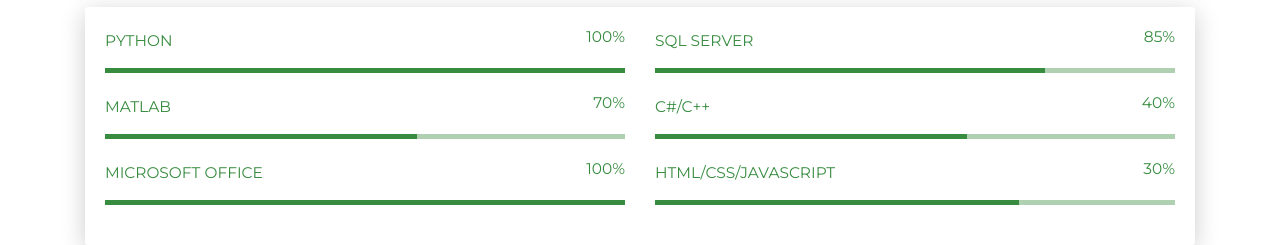
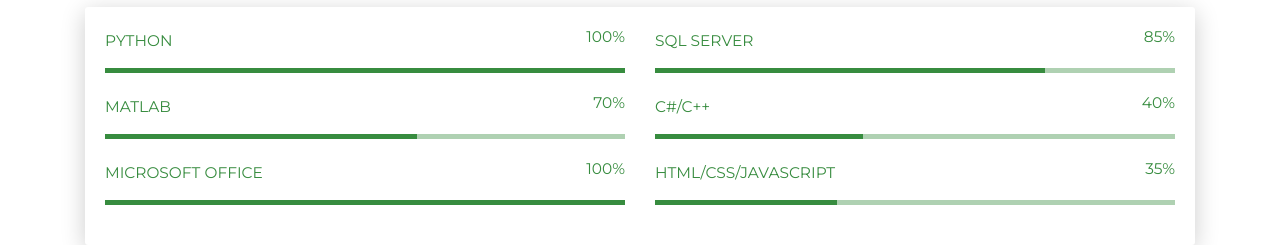
Before and after one commit to Sheikhfathollahi/about, a plain HTML site: page index.html in a window 1280 px wide. Shown: the part 1100-1345 px from the top of the page. Drawn offline with Linux system fonts and the light colour scheme.

Commit message:
Update index.html

```diff
--- a/index.html
+++ b/index.html
@@ -134,7 +134,7 @@
           <div class="col-md-6">
             <div class="progress-container progress-primary"><span class="progress-badge">C#/C++</span>
               <div class="progress">
-                <div class="progress-bar progress-bar-primary" data-aos="progress-full" data-aos-offset="10" data-aos-duration="2000" role="progressbar" aria-valuenow="60" aria-valuemin="0" aria-valuemax="100" style="width: 60%;"></div><span class="progress-value">40%</span>
+                <div class="progress-bar progress-bar-primary" data-aos="progress-full" data-aos-offset="10" data-aos-duration="2000" role="progressbar" aria-valuenow="60" aria-valuemin="0" aria-valuemax="100" style="width: 40%;"></div><span class="progress-value">40%</span>
               </div>
             </div>
           </div>
@@ -150,7 +150,7 @@
           <div class="col-md-6">
             <div class="progress-container progress-primary"><span class="progress-badge">HTML/CSS/Javascript</span>
               <div class="progress">
-                <div class="progress-bar progress-bar-primary" data-aos="progress-full" data-aos-offset="10" data-aos-duration="2000" role="progressbar" aria-valuenow="60" aria-valuemin="0" aria-valuemax="100" style="width: 70%;"></div><span class="progress-value">30%</span>
+                <div class="progress-bar progress-bar-primary" data-aos="progress-full" data-aos-offset="10" data-aos-duration="2000" role="progressbar" aria-valuenow="60" aria-valuemin="0" aria-valuemax="100" style="width: 35%;"></div><span class="progress-value">35%</span>
               </div>
             </div>
           </div>
```
